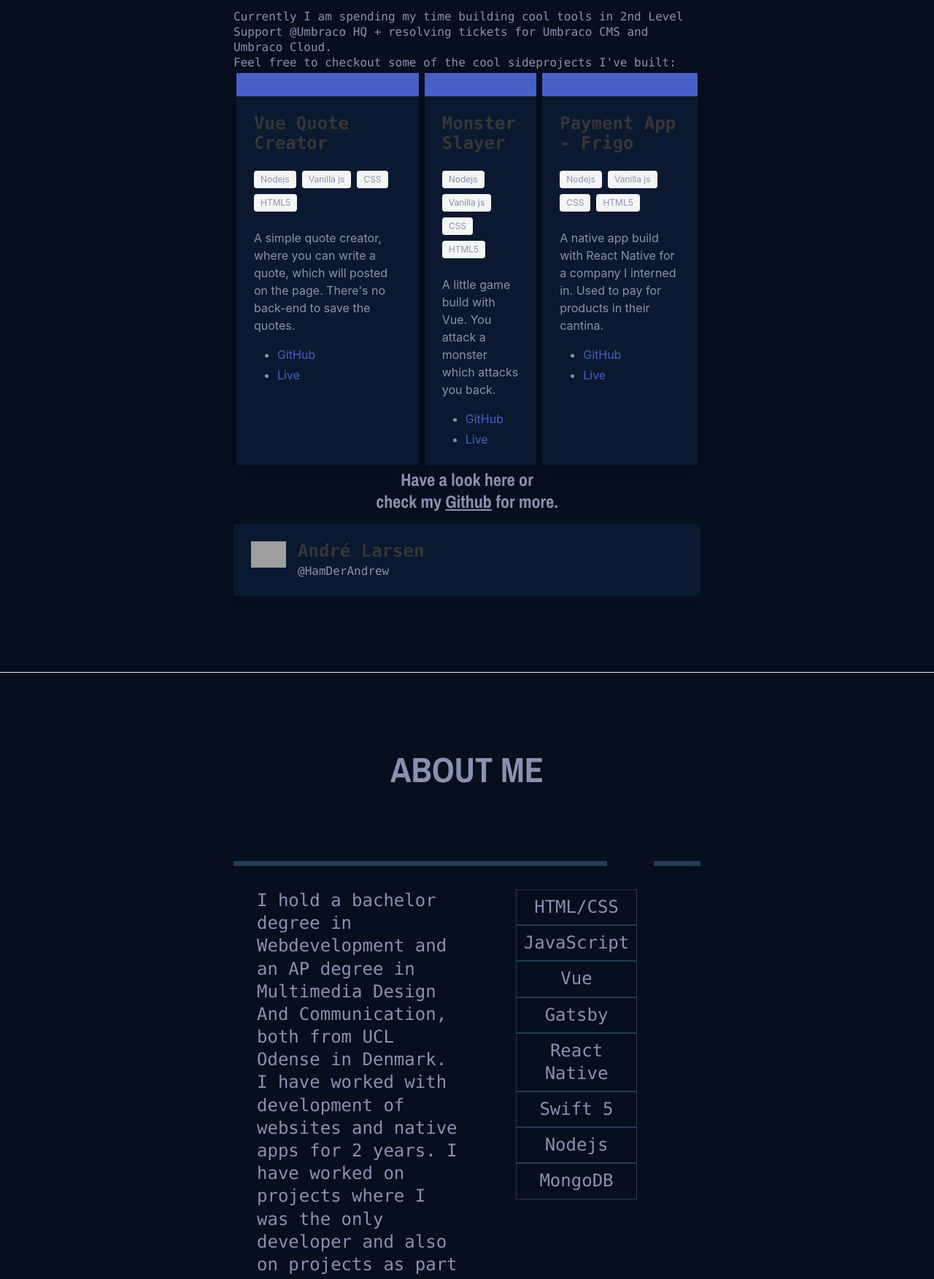
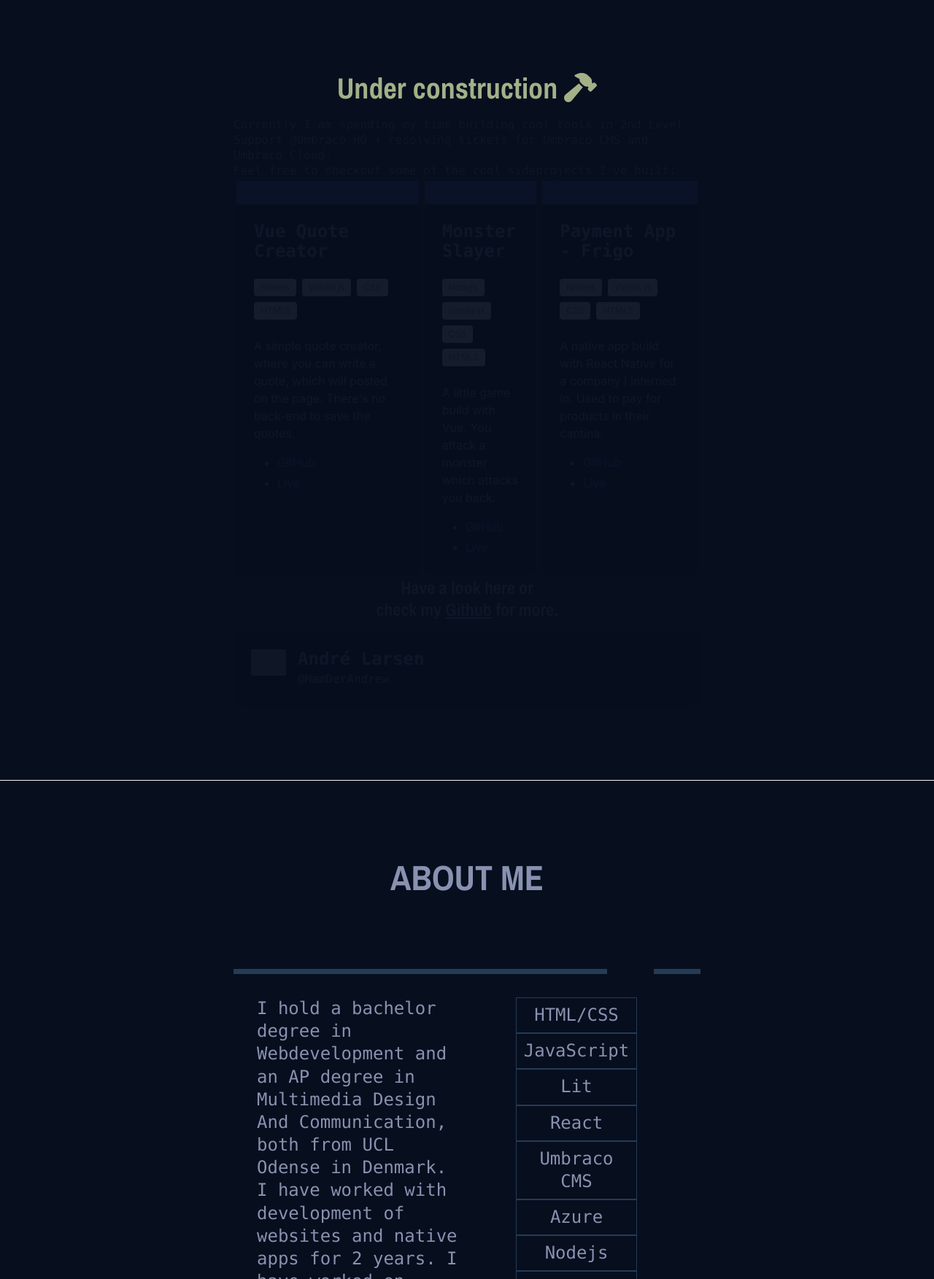
Before and after one commit to HamDerAndrew/portfolio-v3, a Gatsby site: page / in a window 1280 px wide. Shown: the part 1047-2800 px from the top of the page at 73% size. Built offline with nearby package versions, Linux system fonts and the light colour scheme; Gatsby itself is replaced by a stand-in of ours; grey boxes are pictures that could not be loaded.

Commit message:
Chore: projects under construction

```diff
--- a/src/pages/bulma-styles.scss
+++ b/src/pages/bulma-styles.scss
@@ -4,4 +4,8 @@
 /* variables here */
 $text: #8892b0;
 
+$navy: #0a192f;
+$light-navy: #112240;
+
+
 @import "~bulma/bulma.sass";
--- a/src/pages/index.js
+++ b/src/pages/index.js
@@ -57,10 +57,11 @@ export default class Index extends Component {
             />
             <Helmet>
                 <link href="https://fonts.googleapis.com/css2?family=Archivo+Narrow:wght@700&family=Yanone+Kaffeesatz:wght@400;500;600;700&display=swap" rel="stylesheet" />
+                <script src="https://kit.fontawesome.com/83763123a9.js" crossorigin="anonymous"></script>
             </Helmet>
             <Navigation />
             <section id="home" className="hero is-fullheight-with-navbar">
-                <div className="hero-body">
+                <div className="hero-body wrapper">
                     <div className="container has-text-centered	">
                         <Spring
                             from={{ opacity: 0 }}
@@ -70,7 +71,7 @@ export default class Index extends Component {
                             {props =>
                                 <div style={props}>
                                     <h2 className="is-uppercase has-text-weight-bold is-size-1">Hello there! 👋 </h2>
-                                    <h3 className="subtitle has-text-weight-bold is-size-4">I'm André Larsen. <br/>Webdeveloper out of Denmark building things for the Web, Android and iOS.</h3>
+                                    <h3 className="subtitle has-text-weight-bold is-size-4">I'm André Larsen. Webdeveloper out of Denmark.</h3>
                                     <p>
                         Currently I am spending my time building cool tools in 2nd Level Support @Umbraco HQ + resolving tickets for Umbraco CMS and Umbraco Cloud.
                     </p>
@@ -90,12 +91,13 @@ export default class Index extends Component {
                     <h2 className="is-uppercase has-text-weight-bold is-size-1">Check out what<br /> I have built</h2>
                 </div>
                 {/* Projects Start */}
-                <div className="card-container">
+                <h2 className="under-construction">Under construction <i class="fa-solid fa-hammer fa-shake"></i></h2>
+                <div className="card-container under-construction-hider">
                     <p>
                         Currently I am spending my time building cool tools in 2nd Level Support @Umbraco HQ + resolving tickets for Umbraco CMS and Umbraco Cloud.
                     </p>
                     <p>Feel free to checkout some of the cool sideprojects I've built:</p>
-                    <div class="is-flex is-justify-content-space-between">
+                    <div className="is-flex is-justify-content-space-between">
 
                         {data.allMarkdownRemark.edges.map(({ node }) => (
 
@@ -142,7 +144,7 @@ export default class Index extends Component {
                             check my <a href="https://github.com/hamderandrew" className="header-link" target="_blank" rel="noopener noreferrer">Github</a> for more.</h3>
                         </div>
                 </div>
-                <div class="card custom-card">
+                <div class="card custom-card under-construction-hider">
                     <div class="card-content">
                         <div class="media">
                             <div class="media-left">
@@ -185,16 +187,16 @@ export default class Index extends Component {
                                 <p className="is-size-4 skill-text">JavaScript</p>
                             </div>
                             <div className="tech-box has-text-centered">
-                                <p className="is-size-4 skill-text">Vue</p>
+                                <p className="is-size-4 skill-text">Lit</p>
                             </div>
                             <div className="tech-box has-text-centered">
-                                <p className="is-size-4 skill-text">Gatsby</p>
+                                <p className="is-size-4 skill-text">React</p>
                             </div>
                             <div className="tech-box has-text-centered">
-                                <p className="is-size-4 skill-text">React Native</p>
+                                <p className="is-size-4 skill-text">Umbraco CMS</p>
                             </div>
                             <div className="tech-box has-text-centered">
-                                <p className="is-size-4 skill-text">Swift 5</p>
+                                <p className="is-size-4 skill-text">Azure</p>
                             </div>
                             <div className="tech-box has-text-centered">
                                 <p className="is-size-4 skill-text">Nodejs</p>
--- a/src/styles/global.css
+++ b/src/styles/global.css
@@ -133,6 +133,27 @@ p {
 
 
 /* ==== Projects Styling ==== */
+.under-construction {
+    margin-top: 100px;
+    text-align: center;
+    color: #a4b088;
+    font-size: 40px;
+    position: relative;
+    animation: hover 1s infinite alternate;
+}
+@keyframes hover {
+    from {
+      transform: translateY(0);
+    }
+    to {
+      transform: translateY(-10px);
+    }
+}
+
+.under-construction-hider {
+    opacity: .06;
+}
+
 .header-link {
     text-decoration: underline;
     color: inherit;
@@ -144,8 +165,12 @@ p {
     flex-wrap: wrap;
 }
 
-.card {
+.card-container .card, .custom-card {
     background-color: #0a192f !important;
+}
+
+.card .title {
+    color: #8892b0 !important;
 }
 
 svg:hover, svg:hover .full-fill {
```
